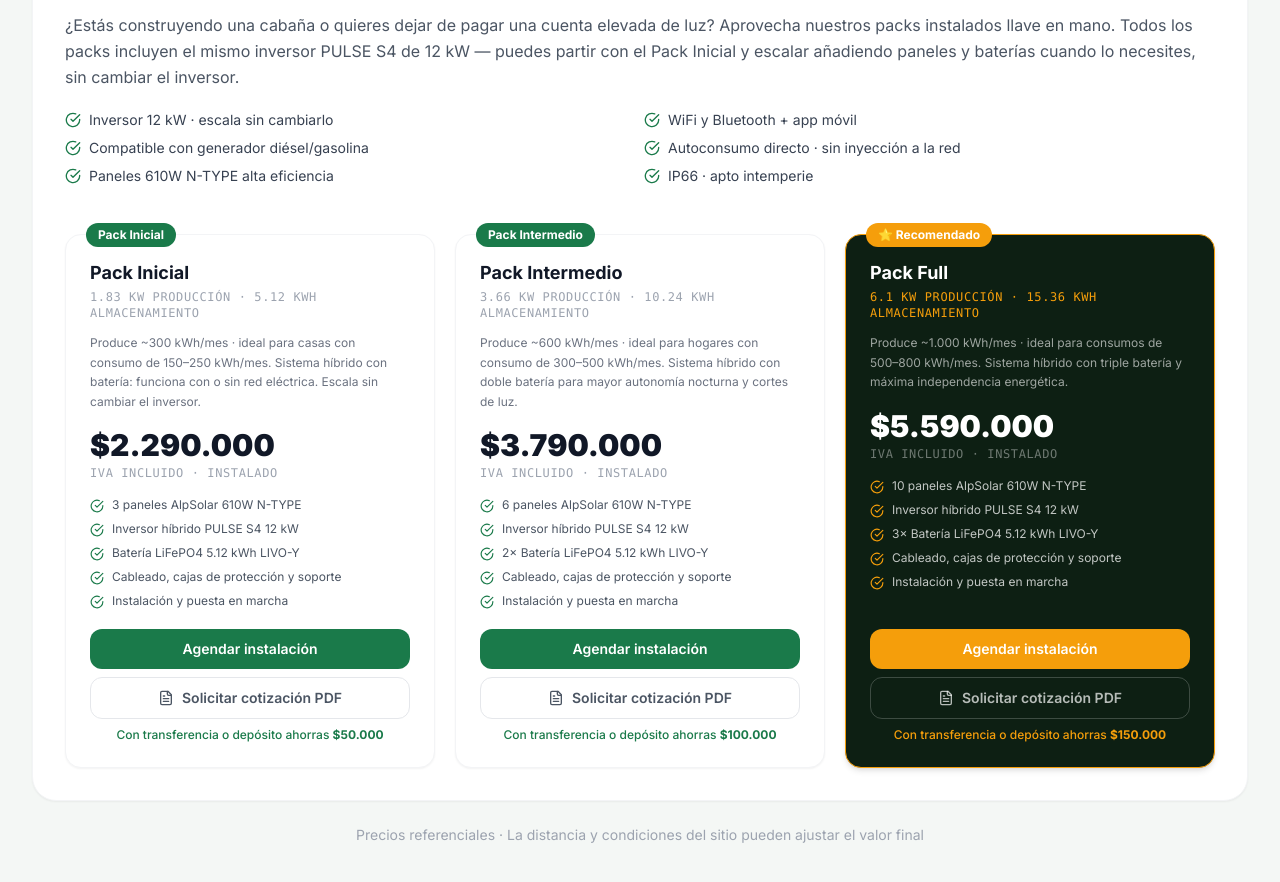
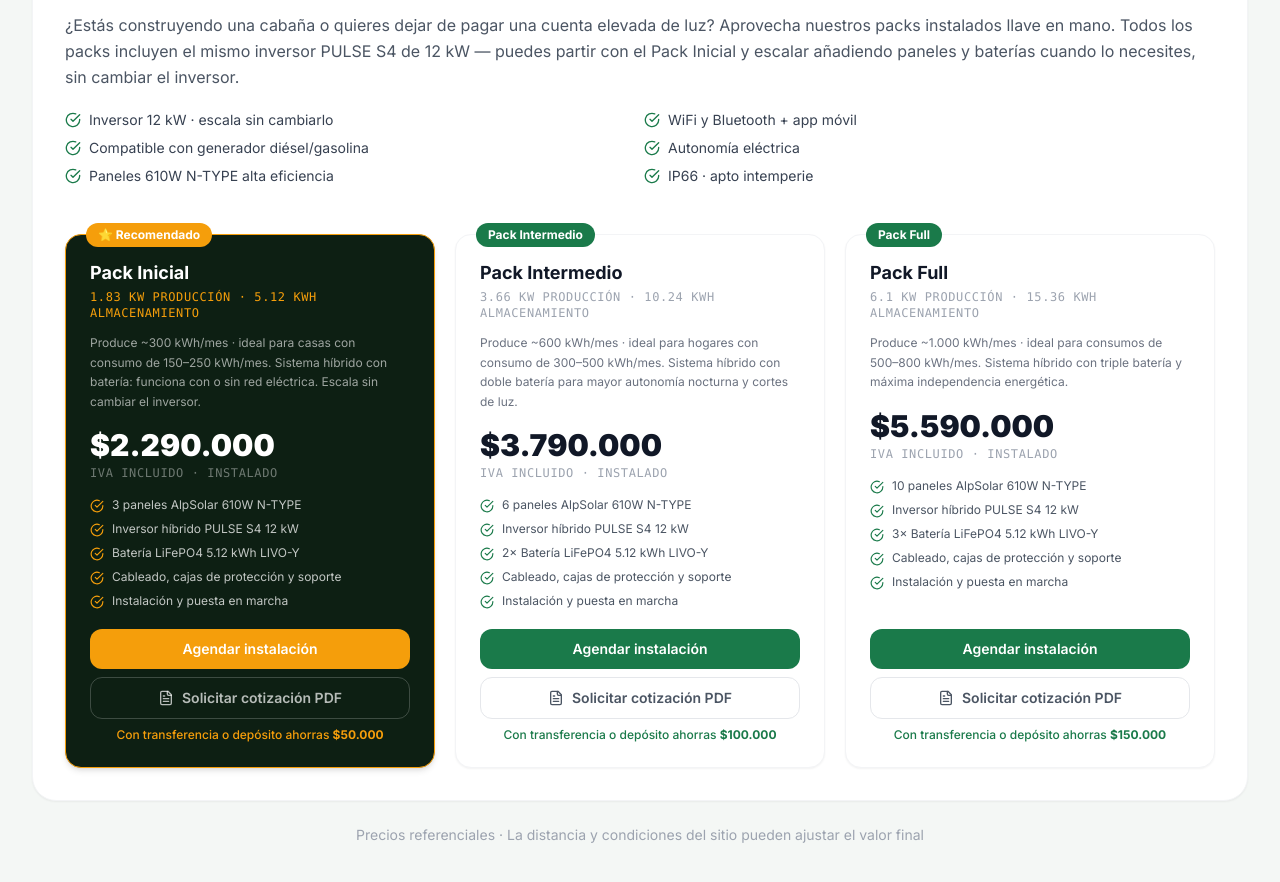
Before and after one commit to raulhidalgo78-eng/ecoguard, a Next.js app: page / in a window 1280 px wide. Shown: the part 3260-4142 px from the top of the page. Built offline with nearby package versions, Linux system fonts and the light colour scheme.

Commit message:
feat: Pack Inicial como recomendado, autonomia electrica en features

```diff
--- a/app/components/ServiciosPrecios.js
+++ b/app/components/ServiciosPrecios.js
@@ -52,11 +52,11 @@
   imagePosition: 'center',
   title: 'Energía Solar · Packs Instalados AlpSolar',
   description: '¿Estás construyendo una cabaña o quieres dejar de pagar una cuenta elevada de luz? Aprovecha nuestros packs instalados llave en mano. Todos los packs incluyen el mismo inversor PULSE S4 de 12 kW — puedes partir con el Pack Inicial y escalar añadiendo paneles y baterías cuando lo necesites, sin cambiar el inversor.',
-  features: ['Inversor 12 kW · escala sin cambiarlo', 'WiFi y Bluetooth + app móvil', 'Compatible con generador diésel/gasolina', 'Autoconsumo directo · sin inyección a la red', 'Paneles 610W N-TYPE alta eficiencia', 'IP66 · apto intemperie'],
+  features: ['Inversor 12 kW · escala sin cambiarlo', 'WiFi y Bluetooth + app móvil', 'Compatible con generador diésel/gasolina', 'Autonomía eléctrica', 'Paneles 610W N-TYPE alta eficiencia', 'IP66 · apto intemperie'],
   planes: [
     {
-      featured: false,
-      badge: 'Pack Inicial',
+      featured: true,
+      badge: '⭐ Recomendado',
       name: 'Pack Inicial',
       tag: '1.83 kW producción · 5.12 kWh almacenamiento',
       desc: 'Produce ~300 kWh/mes · ideal para casas con consumo de 150–250 kWh/mes. Sistema híbrido con batería: funciona con o sin red eléctrica. Escala sin cambiar el inversor.',
@@ -83,8 +83,8 @@
       items: ['6 paneles AlpSolar 610W N-TYPE', 'Inversor híbrido PULSE S4 12 kW', '2× Batería LiFePO4 5.12 kWh LIVO-Y', 'Cableado, cajas de protección y soporte', 'Instalación y puesta en marcha'],
     },
     {
-      featured: true,
-      badge: '⭐ Recomendado',
+      featured: false,
+      badge: 'Pack Full',
       name: 'Pack Full',
       tag: '6.1 kW producción · 15.36 kWh almacenamiento',
       desc: 'Produce ~1.000 kWh/mes · ideal para consumos de 500–800 kWh/mes. Sistema híbrido con triple batería y máxima independencia energética.',
```
